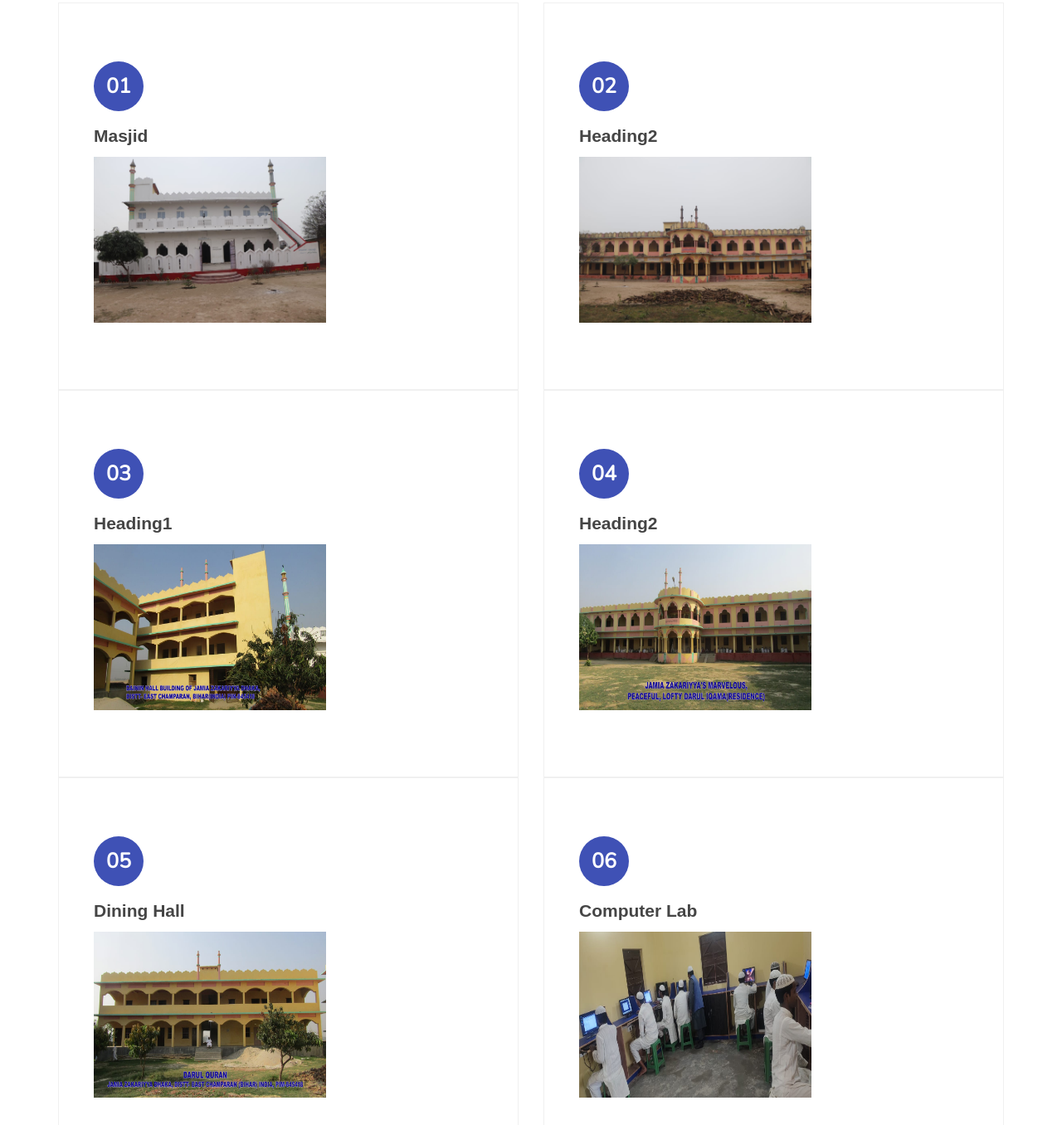
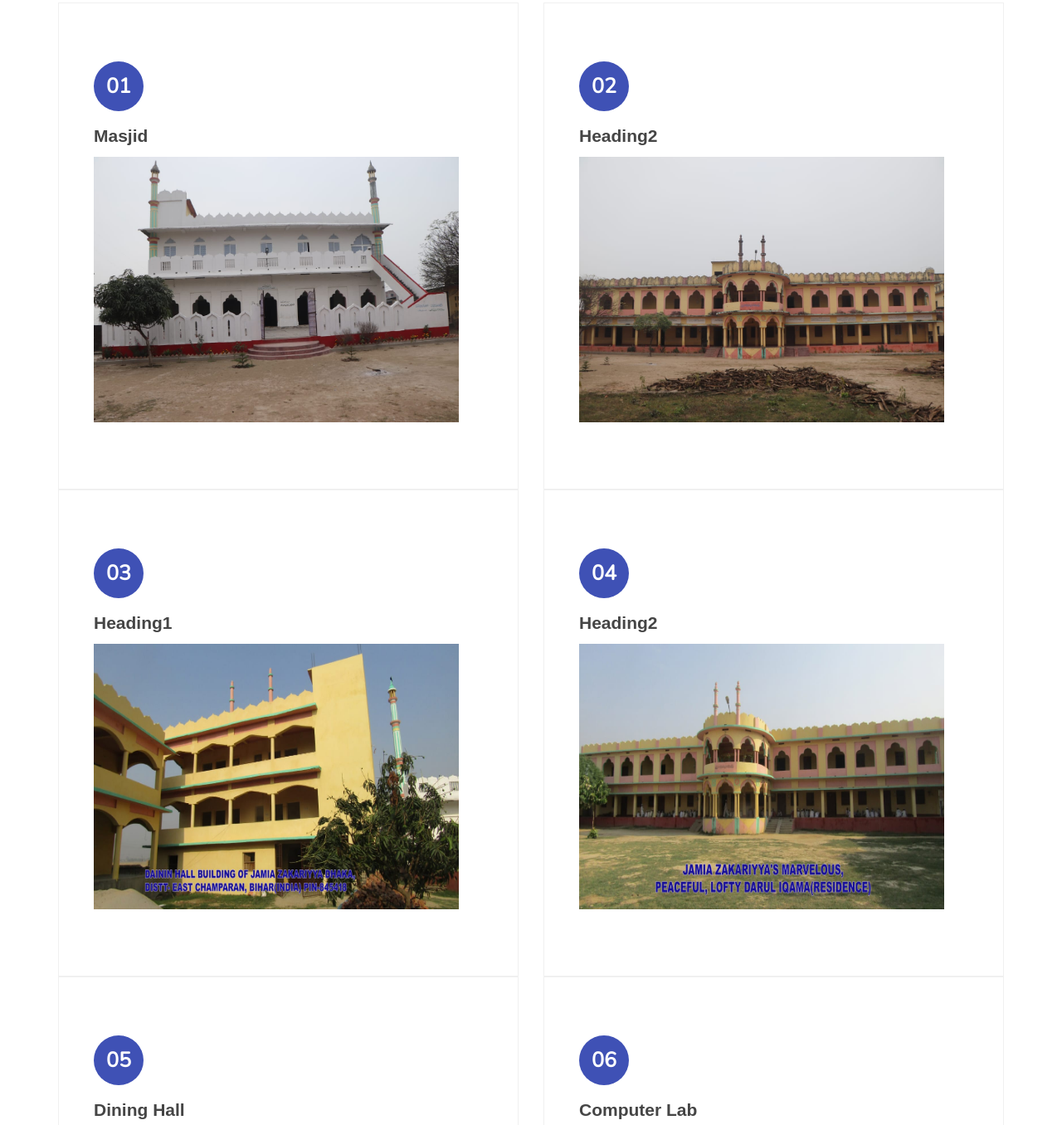
Before and after one commit to sadiquedec/JAMIA-ZAKARIYA-DHAKA, a plain HTML site: page jamiaphoto.html in a window 1280 px wide. Shown: the part 167-1523 px from the top of the page at 83% size. Drawn offline with nearby package versions, Linux system fonts and the light colour scheme; a web font is replaced by a local one.

Commit message:
Update jamiaphoto.html

```diff
--- a/jamiaphoto.html
+++ b/jamiaphoto.html
@@ -2,7 +2,7 @@
 <html lang="en">
 <head>
 
-     <title>Welcome to Jamia Zakariya Dhaka</title>
+     <title>Jamia Photos</title>
 <!--
 
 Known Template
@@ -98,7 +98,7 @@ http://www.templatemo.com/tm-516-known
                          <div class="feature-thumb">
                               <span>01</span>
                               <h3>Masjid</h3>
-                              <p><img src="jamia_images/jm1.jpeg" style="height: 20rem;width: 28rem;"/></p>
+                              <p text-align:justify;><img src="jamia_images/jm1.jpeg" style="height: 32rem;width: 44rem;"/></p>
                          </div>
                     </div>
 
@@ -106,7 +106,7 @@ http://www.templatemo.com/tm-516-known
                          <div class="feature-thumb">
                               <span>02</span>
                               <h3>Heading2</h3>
-                               <p><img src="jamia_images/jm2.jpeg" style="height: 20rem;width: 28rem;"/></p>
+                               <p><img src="jamia_images/jm2.jpeg" style="height: 32rem;width: 44rem;"/></p>
                          </div>
                     </div>
 
@@ -122,7 +122,7 @@ http://www.templatemo.com/tm-516-known
                          <div class="feature-thumb">
                               <span>03</span>
                               <h3>Heading1</h3>
-                              <p><img src="jamia_images/jm3.jpeg" style="height: 20rem;width: 28rem;"/></p>
+                              <p><img src="jamia_images/jm3.jpeg" style="height: 32rem;width: 44rem;"/></p>
                          </div>
                     </div>
 
@@ -130,7 +130,7 @@ http://www.templatemo.com/tm-516-known
                          <div class="feature-thumb">
                               <span>04</span>
                               <h3>Heading2</h3>
-                               <p><img src="jamia_images/jm4.jpeg" style="height: 20rem;width: 28rem;"/></p>
+                               <p><img src="jamia_images/jm4.jpeg" style="height: 32rem;width: 44rem;"/></p>
                          </div>
                     </div>
 
@@ -149,7 +149,7 @@ http://www.templatemo.com/tm-516-known
                          <div class="feature-thumb">
                               <span>05</span>
                               <h3>Dining Hall</h3>
-                              <p><img src="jamia_images/jm5.jpeg" style="height: 20rem;width: 28rem;"/></p>
+                              <p><img src="jamia_images/jm5.jpeg" style="height: 32rem;width: 44rem;"/></p>
                          </div>
                     </div>
 
@@ -157,7 +157,7 @@ http://www.templatemo.com/tm-516-known
                          <div class="feature-thumb">
                               <span>06</span>
                               <h3>Computer Lab</h3>
-                               <p><img src="jamia_images/jm6.jpeg" style="height: 20rem;width: 28rem;"/></p>
+                               <p><img src="jamia_images/jm6.jpeg" style="height: 32rem;width: 44rem;"/></p>
                          </div>
                     </div>
 
@@ -256,7 +256,7 @@ http://www.templatemo.com/tm-516-known
 
                </div>
 
-			     <div class="col-md-12 col-sm-6">
+			     <div class="col-md-6 col-sm-6">
                          <div class="footer-info">
                              <!-- <div class="section-title">
                                    <h2>Headquarter</h2>
```
